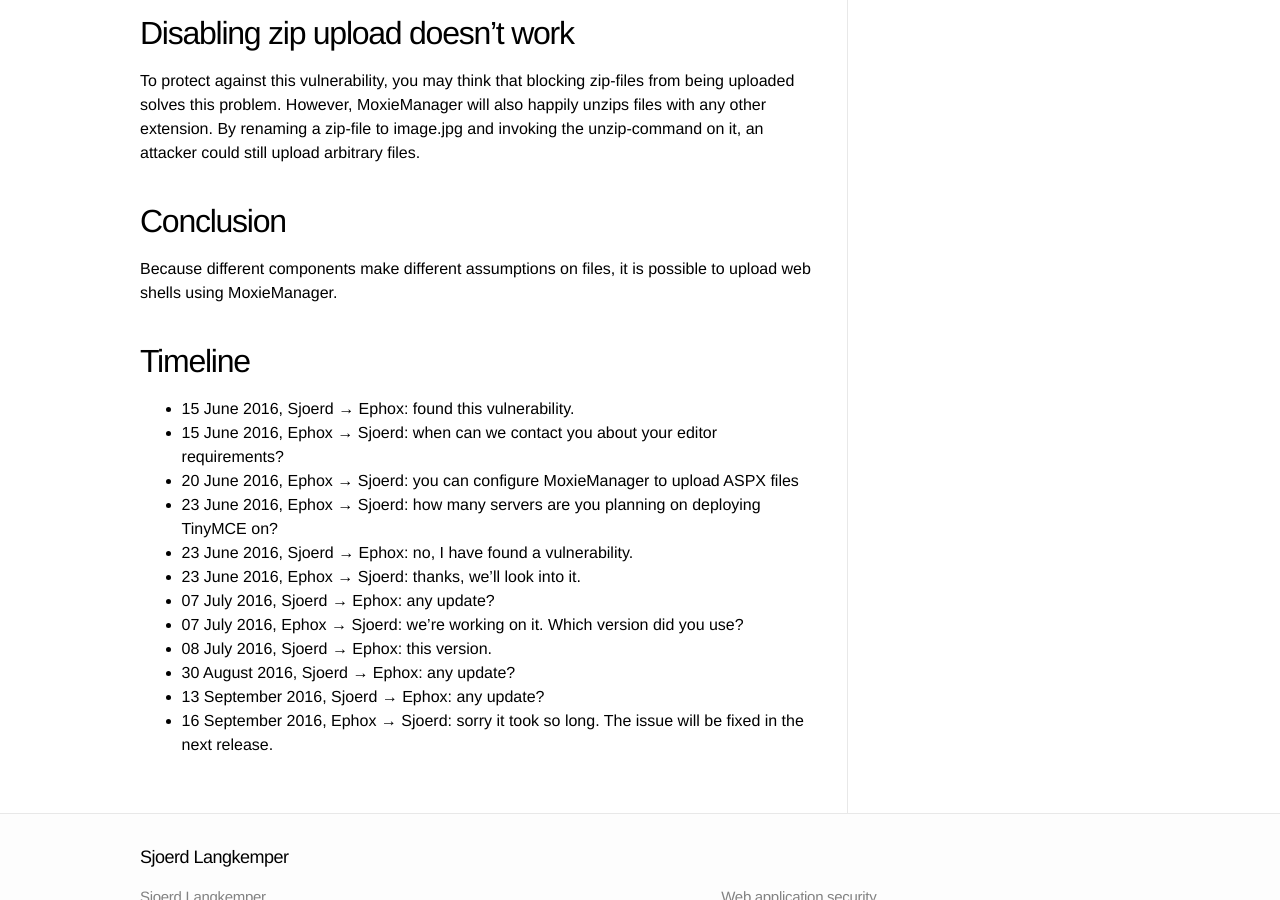
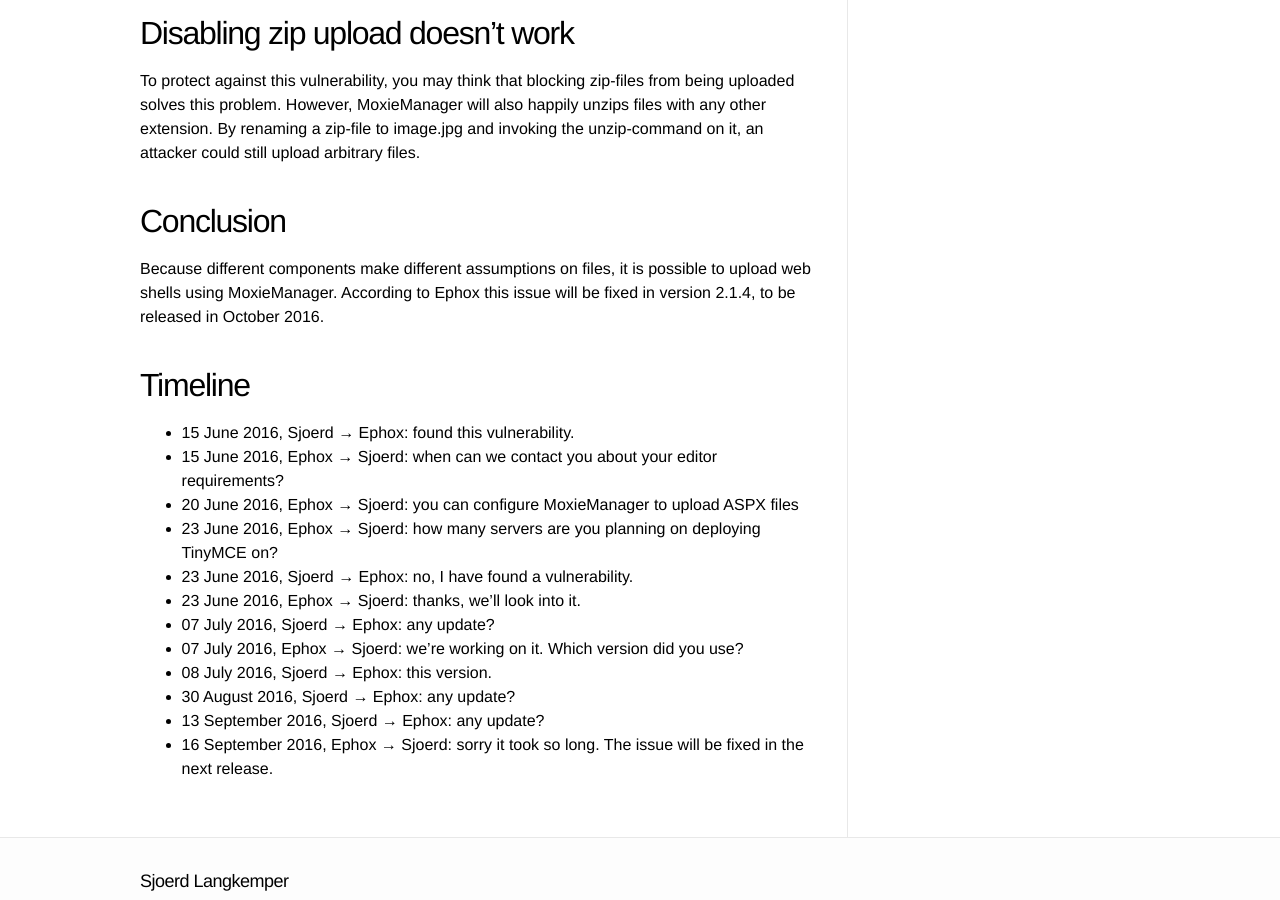
Before and after one commit to Sjord/Sjord.github.io, a Jekyll site: the page built from _posts/2016-07-07-uploading-webshells-with-moxiemanager.md, in a window 1280 px wide and 900 px high, scrolled down 2889 px. Built offline with Jekyll 4.4.1, drawn with Linux system fonts in a browser that asks for light colours.

Commit message:
Add version of fix

```diff
--- a/_posts/2016-07-07-uploading-webshells-with-moxiemanager.md
+++ b/_posts/2016-07-07-uploading-webshells-with-moxiemanager.md
@@ -60,7 +60,7 @@
 
 ## Conclusion
 
-Because different components make different assumptions on files, it is possible to upload web shells using MoxieManager.
+Because different components make different assumptions on files, it is possible to upload web shells using MoxieManager. According to Ephox this issue will be fixed in version 2.1.4, to be released in October 2016.
 
 ## Timeline
 
```
